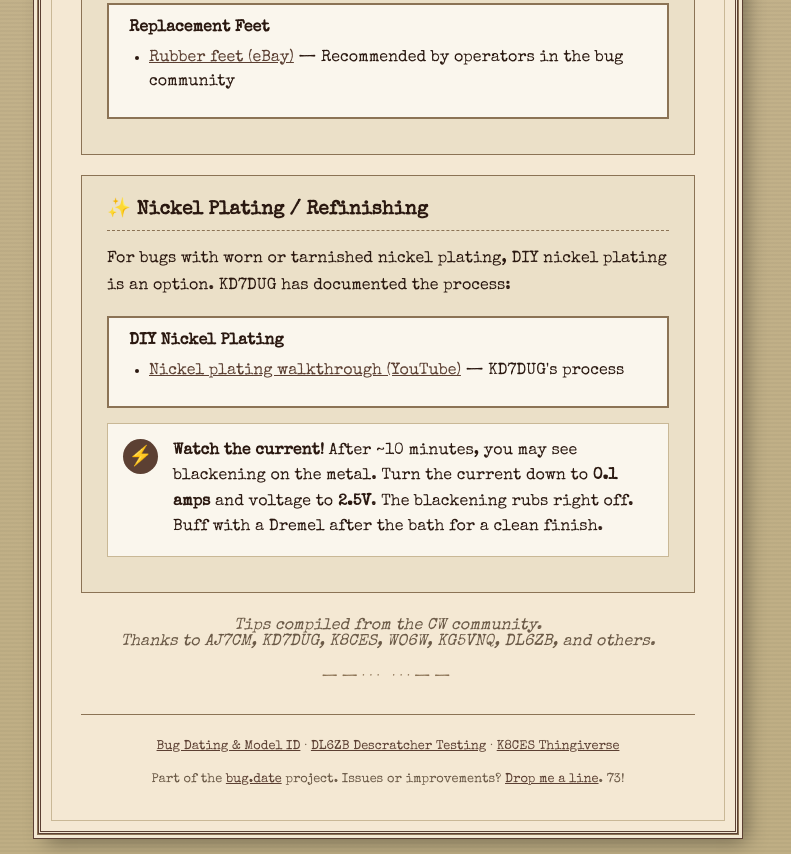
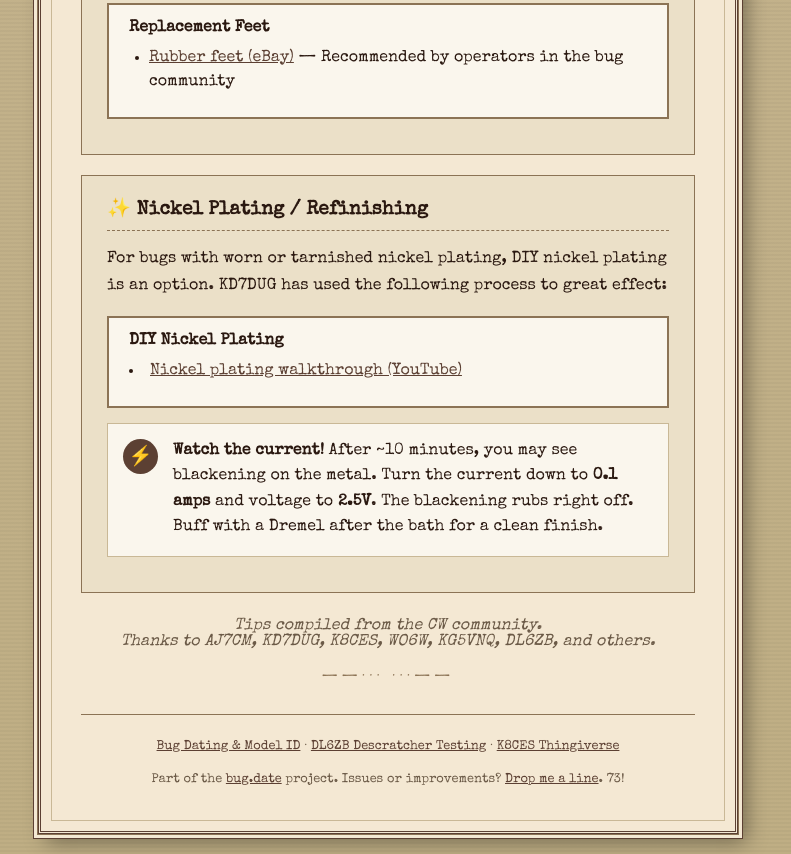
Before and after one commit to jsvana/bug.date, a plain HTML site: page tuning.html in a window 1280 px wide. Shown: the part 3963-4817 px from the top of the page, without its empty margins (252-1043 px from the left). Drawn offline with nearby package versions, Linux system fonts and the light colour scheme.

Commit message:
Fix attribution

```diff
--- a/tuning.html
+++ b/tuning.html
@@ -433,12 +433,12 @@
 
         <div class="info-section">
             <h3 class="info-heading" id="nickel-plating">✨ Nickel Plating / Refinishing</h3>
-            <p>For bugs with worn or tarnished nickel plating, DIY nickel plating is an option. KD7DUG has documented the process:</p>
+            <p>For bugs with worn or tarnished nickel plating, DIY nickel plating is an option. KD7DUG has used the following process to great effect:</p>
             <div class="resource-card">
                 <h4>DIY Nickel Plating</h4>
                 <ul>
-                    <li><a href="https://youtu.be/1Uy7QkLI8yU?si=eV1CPlp65E_t2n1n" target="_blank">Nickel plating walkthrough (YouTube)</a> — KD7DUG's process</li>
                 </ul>
+          <li><a href="https://youtu.be/1Uy7QkLI8yU?si=eV1CPlp65E_t2n1n" target="_blank">Nickel plating walkthrough (YouTube)</a></li>
             </div>
             <div class="tip-card">
                 <div class="tip-number">⚡</div>
```
